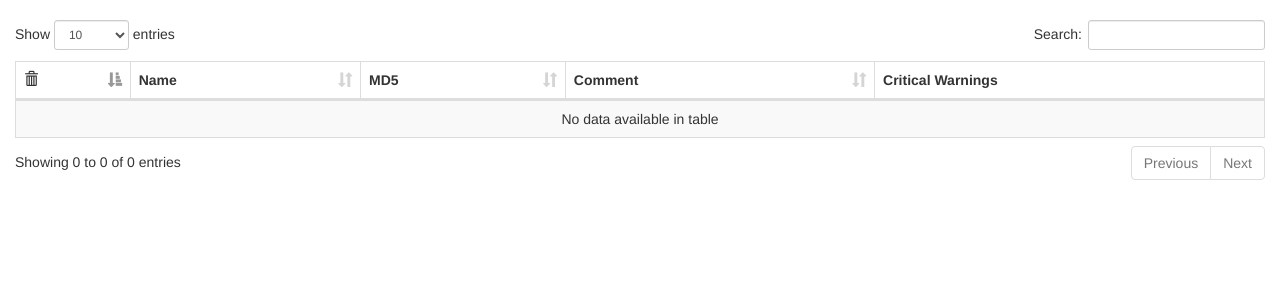
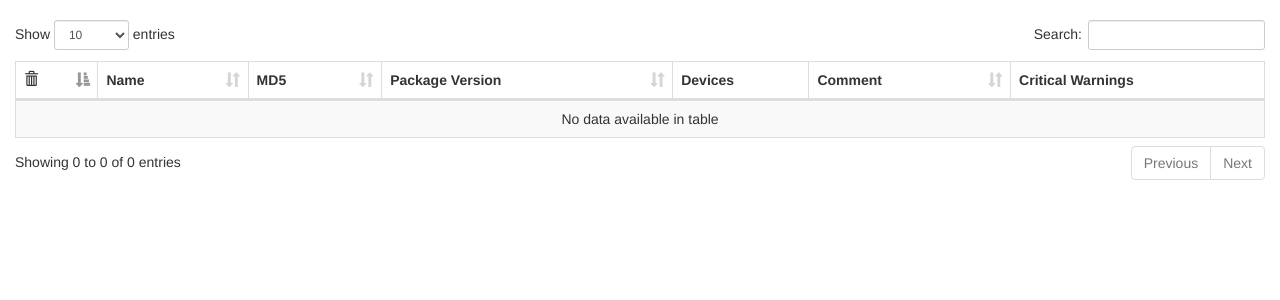
Before and after one commit to jyankel/androbugs-web, a Flask app: page / in a window 1280 px wide. Shown: the part 52-352 px from the top of the page. Run offline with Flask 2, Linux system fonts and the light colour scheme; data that the repository does not hold is empty; some libraries are stand-ins or nearby versions.

Commit message:
Added columns for package and devices

```diff
--- a/androbugs_web.py
+++ b/androbugs_web.py
@@ -24,7 +24,7 @@ DEBUG_TOOLBAR_ENABLED = True
 #toolbar = DebugToolbarExtension(app)
 from myfilters import *
 app.add_url_rule('/', view_func=index)
-app.add_url_rule('/detail/<name>', view_func=detail)
+app.add_url_rule('/detail/<md5>', view_func=detail)
 app.add_url_rule('/vector/<vector_title>', view_func=vector)
 app.add_url_rule('/update', view_func=update, methods=['POST'])
 app.add_url_rule('/delete/<id>', view_func=delete, methods=['POST'])
--- a/models.py
+++ b/models.py
@@ -1,5 +1,5 @@
 from flask_mongoengine import MongoEngine
-from mongoengine import DateTimeField, FloatField, IntField, StringField, DictField
+from mongoengine import DateTimeField, FloatField, IntField, StringField, DictField, ListField
 
 db = MongoEngine()
 
@@ -33,6 +33,7 @@ class Apk(db.Document):
     time_total = FloatField()
     analyze_status = StringField()
     comment = StringField()
+    devices = ListField()
 
     meta = {
         'collection': 'AnalyzeSuccessResults',
--- a/templates/index.html
+++ b/templates/index.html
@@ -8,6 +8,8 @@
               <th scope="col"><icon class="glyphicon glyphicon-trash"/></th>
               <th scope="col">Name</th>
               <th scope="col">MD5</th>
+              <th scope="col">Package Version</th>
+              <th scope="col">Devices</th>
               <th scope="col">Comment</th>
               <th scope="col">Critical Warnings</th>
           </tr>
@@ -21,8 +23,14 @@
               </a>
               <form action="{{ url_for('delete', id=apk.id) }}" method="POST" id="delete-form-{{ apk.id }}" style="display: none;"></form>
           </td>
-              <td><a href="{{ url_for('detail', name=apk.package_name)}}"><icon class="glyphicon glyphicon-info-sign"/>{{ apk.package_name }}</a></td>
+          <td><a href="{{ url_for('detail', md5=apk.file_md5) }}"><icon class="glyphicon glyphicon-info-sign"/>{{ apk.package_name }}</a></td>
           <td>{{ apk.file_md5 }}</td>
+          <td>{{ apk.package_version_name }}</td>
+          <td>
+              {% for value in apk.devices %}
+              <div>{{ value }}</div>
+              {% endfor %}
+          </td>
           <td>
               <form method="post" enctype="multipart/form-data">
                   <textarea name="comment" id="{{ apk.id }}" class="form-control comment" rows="3" cols="60"
@@ -34,16 +42,10 @@
           {% for key, value in apk.details.items() %}
             {% if value['count'] > 0 %}
               {% if value['level'] == 'Critical' %}
-                  <div class=alert-danger><a href="{{ url_for('vector', vector_title=key)}}">{{key}}</a></div>
+                  <div class=alert-danger><a href="{{ url_for('vector', vector_title=key) }}">{{key}}</a></div>
               {% else %}
                   <div></div>
               {% endif %}
-                <!--<table class="table table-hover">-->
-                    <!--<a href="{{ url_for('vector', vector_title=key)}}">{{key}}</a>-->
-                    <!--<tr><td>{{value['summary']}}</td></tr>-->
-                    <!--<tr><td>{{value['level']}}</td></tr>-->
-                <!--</table>-->
-
               {% endif %}
           {% endfor %}
 
@@ -65,20 +67,12 @@
                     null,
                     null,
                     null,
+                    { "orderable": false },
+                    null,
                     { "orderable": false }
                 ]
             });
         }
-
-        /*$('#apk tbody').on('click', 'tr', function (evt) {
-            if($(evt.target).is("textarea") || $(evt.target).is("button")) {
-            // Disable click if editing the comment
-                return;
-            }
-            let data = table.row($(this)).data();
-            console.log(data);
-            document.location.href = '/detail/' + data[1];
-        } ); */
 
         // Handle comment update
         $("form").submit(function(e) {
@@ -88,6 +82,7 @@
             let url = "/update";
             $(this).append('<input type="hidden" name="id" value="' + id + '" /> ');
 
+            debugger;
             $.ajax({
                 type: 'POST',
                 url: url,
--- a/views.py
+++ b/views.py
@@ -34,13 +34,15 @@ def delete(id):
     Apk.objects(id = id).delete()
     return index()
 
-def detail(name):
+def detail(md5):
     '''
     Displays apks with same name
     :return: the view template
     '''
-    apks = Apk.objects(package_name=name)
-    return flask.render_template('detail.html', apks=apks, package_name=name)
+    apk = Apk.objects.get(file_md5=md5)
+    print "***********************"
+    print apk.details
+    return flask.render_template('detail.html', apk=apk, package_name=apk.package_name)
 
 
 def level(name):
```
Also changed, not shown: templates/detail.html (+9 -2 lines). Lines whose indentation alone changed are shown as unchanged.
